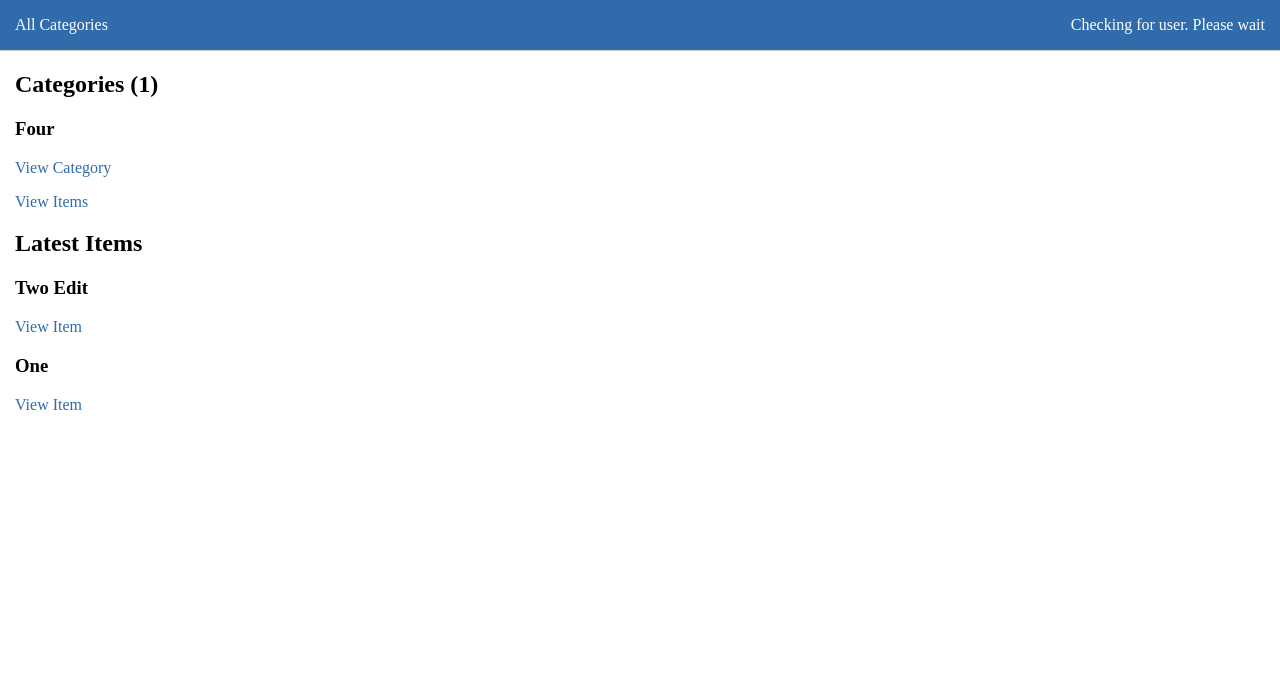
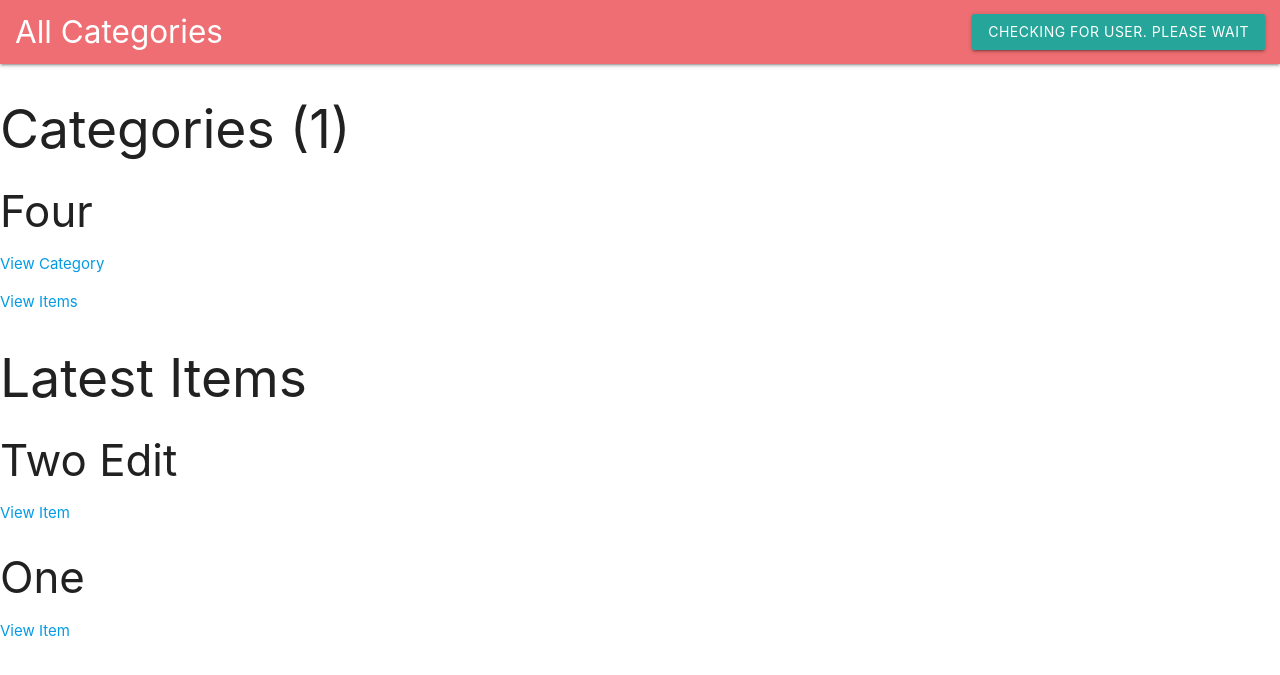
Before and after one commit to btyy77c/python_flask, a Flask app: page / in a window 1280 px wide. Shown: the top 675 px of the page. Run offline with Flask 2, Linux system fonts and the light colour scheme; data comes from the database, SQL or seed files in the repository; some libraries are stand-ins or nearby versions.

Commit message:
New navbar

```diff
--- a/static/css/index.css
+++ b/static/css/index.css
@@ -1,56 +1,5 @@
-a {
-  color: #306BAC;
-  text-decoration: none;
-}
-
-body {
-  margin: 0;
-  padding: 0;
-}
-
-body a {
-  text-decoration: none;
-}
-
-body > * {
+nav {
   padding: 0 15px;
-}
-
-button {
-  background-color: #98B9F2;
-  border: 0;
-  color: #141B41;
-  cursor: pointer;
-  padding: 7px;
-}
-
-nav {
-  align-items: center;
-  background-color: #306BAC;
-  border-bottom: 1px solid #ccc;
-  color: #fff;
-  display: grid;
-  grid-template-columns: 45% 45%;
-  justify-content: space-between;
-}
-
-nav a {
-  color: #fff;
-  text-decoration: none;
-}
-
-#createCategoryErrors,
-#deleteErrors,
-#editErrors,
-#itemErrors {
-  color: #DC143C;
-  cursor: pointer;
-  font-size: 0.7em;
-  font-style: italic;
-}
-
-#userSignIn {
-  text-align: right;
 }
 
 .hidden {
--- a/static/js/user.js
+++ b/static/js/user.js
@@ -1,7 +1,7 @@
-const createButton = (div, label) => {
-  const button = document.createElement('button')
-  button.innerHTML = label
-  div.appendChild(button)
+const createSpan = (div, label) => {
+  const span = document.createElement('span')
+  span.innerHTML = label
+  div.appendChild(span)
   return button
 }
 
@@ -14,7 +14,7 @@ export default {
     const div = userSignInDiv()
     div.innerHTML = ''
 
-    createButton(div, 'Sign In With Google Email').addEventListener('click', (e) => {
+    createSpan(div, 'Sign In With Google Email').addEventListener('click', (e) => {
       firebase.auth().signInWithRedirect(provider)
     })
   },
--- a/templates/layout/index.html
+++ b/templates/layout/index.html
@@ -9,6 +9,9 @@
 
     <!-- Normalize.css for better cross-browser consistency -->
     <link rel="stylesheet" src="//normalize-css.googlecode.com/svn/trunk/normalize.css" />
+
+    <!-- Material Styles -->
+    <link rel="stylesheet" href="https://cdnjs.cloudflare.com/ajax/libs/materialize/1.0.0/css/materialize.min.css" />
 
     <!-- CSS file -->
     <link rel="stylesheet" href="{{ url_for('static', filename='css/index.css') }}">
@@ -25,8 +28,17 @@
 
   <body>
     <nav>
-      <a href='/'><p>All Categories</p></a>
-      <div id='userSignIn'><p>Checking for user. Please wait</p></div>
+      <div class='nav-wrapper'>
+        <a href='/' class='brand-logo'>All Categories</a>
+
+        <ul class='right'>
+          <li>
+            <p id='userSignIn' class='waves-effect waves-light btn right'>
+              Checking for user. Please wait
+            </p>
+          </li>
+        </ul>
+      </div>
     </nav>
 
     {% block content %}
```
